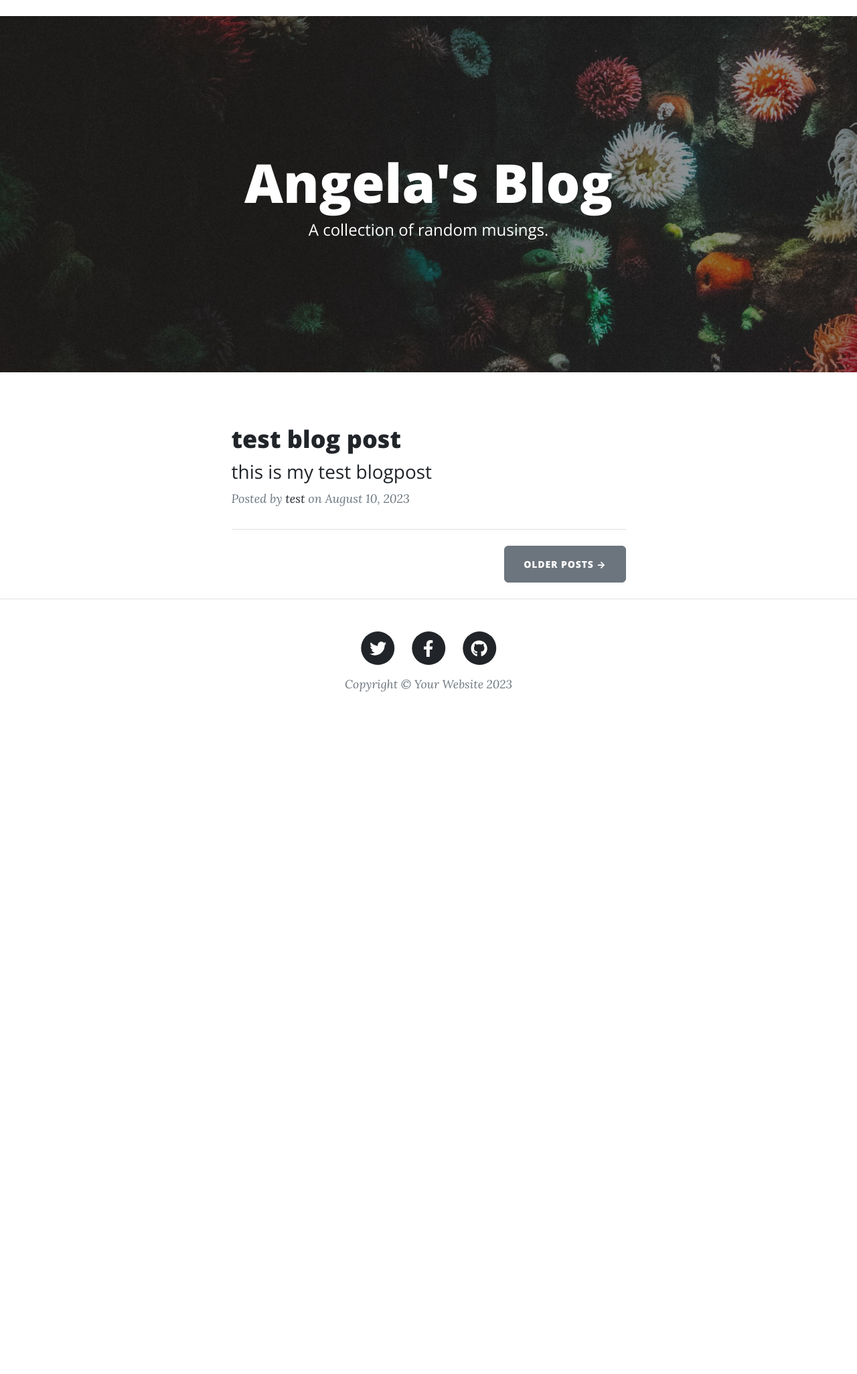
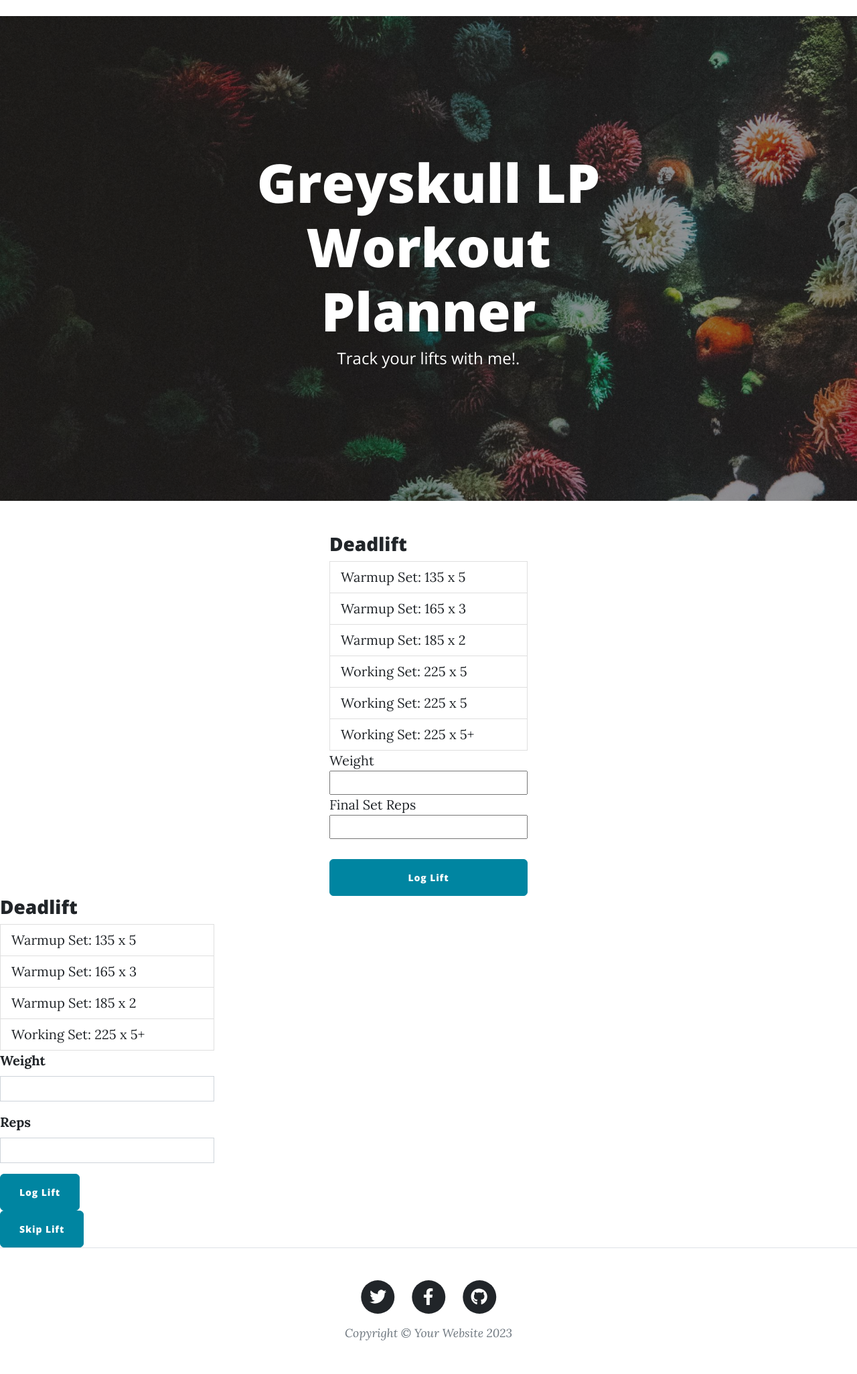
Before and after one commit to jonathanmeneses/Basic_Mobility_Tracker, a Flask app: page / in a window 1280 px wide. Shown: the part 79-2131 px from the top of the page at 67% size. Before the commit the page ends 1112 px from the top, so only its background shows below. Run offline with Flask 3, Linux system fonts and the light colour scheme; some libraries are stand-ins or nearby versions.

Commit message:
working on the form structure

```diff
--- a/forms.py
+++ b/forms.py
@@ -1,5 +1,5 @@
 from flask_wtf import FlaskForm
-from wtforms import StringField, SubmitField, PasswordField, EmailField
+from wtforms import StringField, SubmitField, PasswordField, EmailField, IntegerField
 from wtforms.validators import DataRequired, URL
 from flask_ckeditor import CKEditorField
 
@@ -35,3 +35,10 @@ class LoginForm(FlaskForm):
 class CommentForm(FlaskForm):
     comment = CKEditorField('Comment', validators=[DataRequired()])
     submit = SubmitField('Submit Comment')
+
+# TODO: Create an input form for the weight and reps that you did
+
+class LiftForm(FlaskForm):
+    weight = IntegerField('Weight', validators=[DataRequired()])
+    reps = IntegerField('Reps', validators=[DataRequired()])
+    submit = SubmitField('Log Lift')
--- a/main.py
+++ b/main.py
@@ -9,7 +9,7 @@ from functools import wraps
 from werkzeug.security import generate_password_hash, check_password_hash
 from sqlalchemy.orm import relationship
 # Import your forms from the forms.py
-from forms import CreatePostForm, RegisterForm, LoginForm, CommentForm
+from forms import CreatePostForm, RegisterForm, LoginForm, CommentForm, LiftForm
 
 
 '''
@@ -184,9 +184,12 @@ def logout():
 
 @app.route('/')
 def get_all_posts():
+
+    form = LiftForm()
+
     result = db.session.execute(db.select(BlogPost))
     posts = result.scalars().all()
-    return render_template("index.html", all_posts=posts)
+    return render_template("index.html", all_posts=posts, form = form)
 
 
 # TODO: Allow logged-in users to comment on posts
--- a/templates/index.html
+++ b/templates/index.html
@@ -1,3 +1,4 @@
+{% from "bootstrap5/form.html" import render_form %}
 {% include "header.html" %}
 
 <!-- Page Header-->
@@ -9,55 +10,47 @@
     <div class="row gx-4 gx-lg-5 justify-content-center">
       <div class="col-md-10 col-lg-8 col-xl-7">
         <div class="site-heading">
-          <h1>Angela's Blog</h1>
-          <span class="subheading">A collection of random musings.</span>
+          <h1>Greyskull LP Workout Planner</h1>
+          <span class="subheading">Track your lifts with me!.</span>
         </div>
       </div>
     </div>
   </div>
 </header>
 <!-- Main Content-->
-<div class="container px-4 px-lg-5">
-  <div class="row gx-4 gx-lg-5 justify-content-center">
-    <div class="col-md-10 col-lg-8 col-xl-7">
-      <!-- Post preview-->
-      {% for post in all_posts %}
-      <div class="post-preview">
-        <a href="{{ url_for('show_post', post_id=post.id) }}">
-          <h2 class="post-title">{{ post.title }}</h2>
-          <h3 class="post-subtitle">{{ post.subtitle }}</h3>
-        </a>
-        <p class="post-meta">
-          Posted by
-          <a href="#">{{post.post_author.name}}</a>
-          on {{post.date}}
-          <!-- TODO: Only show delete button if user id is 1 (admin user) -->
-          {% if current_user.id == 1 %}
-          <a href="{{url_for('delete_post', post_id=post.id) }}">✘</a>
-          {% endif %}
-        </p>
-      </div>
-      <!-- Divider-->
-      <hr class="my-4" />
-      {% endfor %}
 
-      <!-- New Post -->
-      <!-- TODO: Only show Create Post button if user id is 1 (admin user) -->
-      {% if current_user.id == 1 %}
-      <div class="d-flex justify-content-end mb-4">
-        <a
-          class="btn btn-primary float-right"
-          href="{{url_for('add_new_post')}}"
-          >Create New Post</a
-        >
-      </div>
-      {% endif %}
-      <!-- Pager-->
-      <div class="d-flex justify-content-end mb-4">
-        <a class="btn btn-secondary text-uppercase" href="#!">Older Posts →</a>
-      </div>
-    </div>
-  </div>
+<div class = "container .mx-auto col-sm-6 col-lg-3">
+<form class = "lift">
+<ul class=" list-group ">
+  <h3>Deadlift</h3>
+  <li class="list-group-item">Warmup Set: 135 x 5 </li>
+  <li class="list-group-item">Warmup Set: 165 x 3</li>
+  <li class="list-group-item">Warmup Set: 185 x 2</li>
+  <li class="list-group-item">Working Set: 225 x 5</li>
+  <li class="list-group-item">Working Set: 225 x 5</li>
+  <li class="list-group-item">Working Set: 225 x 5+</li>
+   <label for="weight">Weight</label> <input type="number" id="weight">
+  <label for="reps">Final Set Reps</label> <input type="number" id="reps">
+  <br>
+  <button type="submit" class="btn btn-primary">Log Lift</button>
+</ul>
+</form>
 </div>
 
+<ul class="list-group col-sm-3 ">
+  <h3>Deadlift</h3>
+  <li class="list-group-item">Warmup Set: 135 x 5 </li>
+  <li class="list-group-item">Warmup Set: 165 x 3</li>
+  <li class="list-group-item">Warmup Set: 185 x 2</li>
+  <li class="list-group-item">Working Set: 225 x 5+</li>
+  {{render_form(form, button_map={"submit": "primary"}) }}
+
+</ul>
+<div>
+<button type="button" class="btn btn-primary">Skip Lift</button>
+</div>
+
+
+
+
 {% include "footer.html" %}
```
